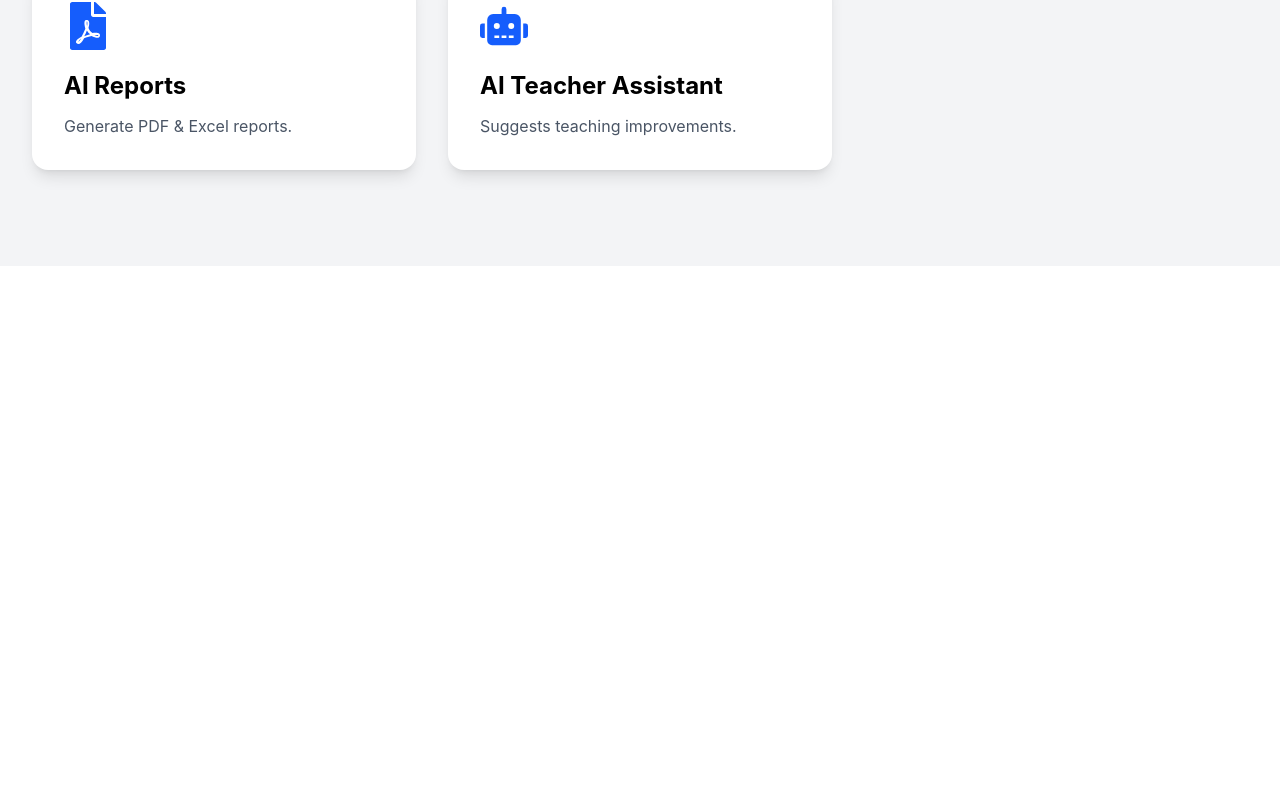
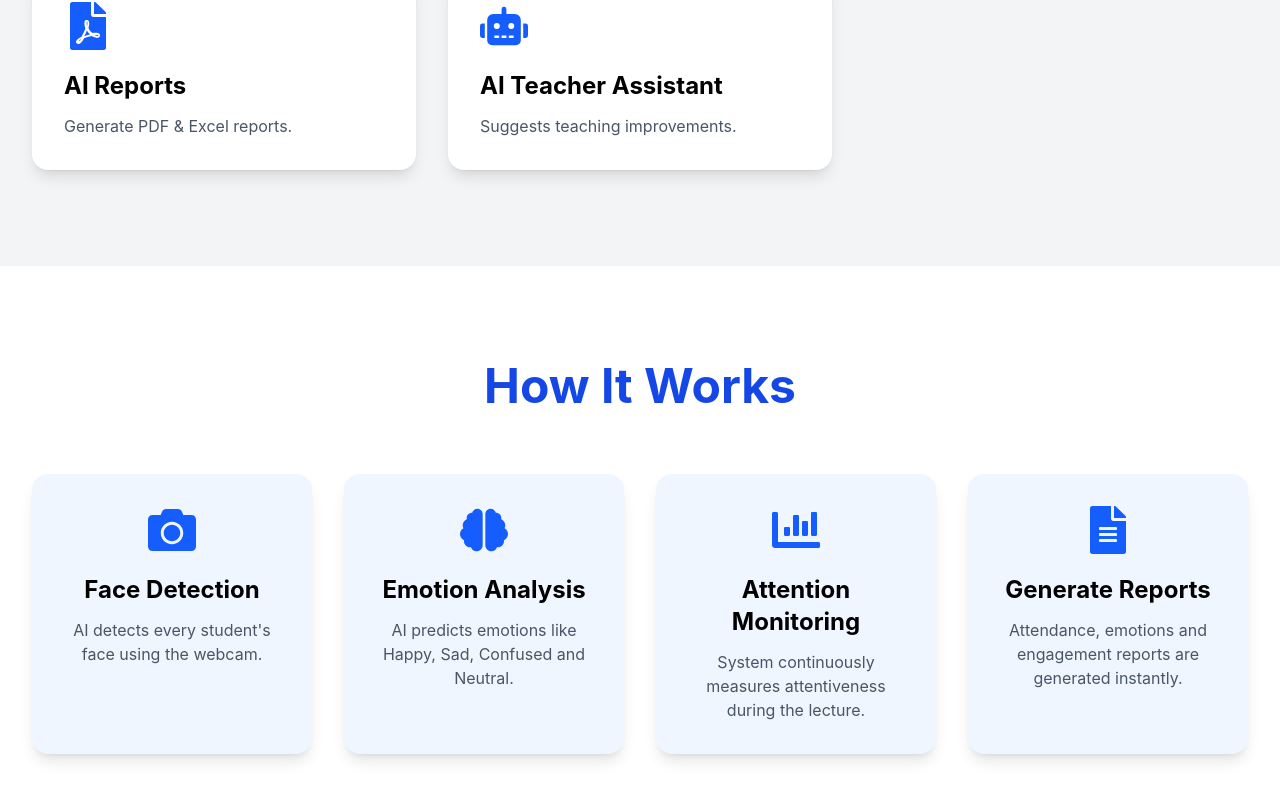
Before and after one commit to sejal-verse/Live-Facial-Emotion-Attentiveness-Monitor, a React (Vite) app in the folder ai-smart-classroom/: page / in a window 1280 px wide. Shown: the part 1832-2632 px from the top of the page. Before the commit the page ends 2098 px from the top, so only its background shows below. Built offline with nearby package versions, Linux system fonts and the light colour scheme.

Commit message:
Add landing page components

```diff
--- /dev/null
+++ b/ai-smart-classroom/src/components/HowItWorks.jsx
@@ -0,0 +1,57 @@
+import { FaCamera, FaBrain, FaChartBar, FaFileAlt } from "react-icons/fa";
+
+function HowItWorks() {
+  const steps = [
+    {
+      icon: <FaCamera />,
+      title: "Face Detection",
+      desc: "AI detects every student's face using the webcam.",
+    },
+    {
+      icon: <FaBrain />,
+      title: "Emotion Analysis",
+      desc: "AI predicts emotions like Happy, Sad, Confused and Neutral.",
+    },
+    {
+      icon: <FaChartBar />,
+      title: "Attention Monitoring",
+      desc: "System continuously measures attentiveness during the lecture.",
+    },
+    {
+      icon: <FaFileAlt />,
+      title: "Generate Reports",
+      desc: "Attendance, emotions and engagement reports are generated instantly.",
+    },
+  ];
+
+  return (
+    <section className="py-24 bg-white">
+      <h2 className="text-5xl font-bold text-center text-blue-700 mb-16">
+        How It Works
+      </h2>
+
+      <div className="max-w-7xl mx-auto grid md:grid-cols-4 gap-8 px-8">
+        {steps.map((step, index) => (
+          <div
+            key={index}
+            className="bg-blue-50 rounded-2xl shadow-lg p-8 text-center hover:scale-105 transition duration-300"
+          >
+            <div className="text-5xl text-blue-600 mb-5 flex justify-center">
+              {step.icon}
+            </div>
+
+            <h3 className="text-2xl font-bold mb-3">
+              {step.title}
+            </h3>
+
+            <p className="text-gray-600">
+              {step.desc}
+            </p>
+          </div>
+        ))}
+      </div>
+    </section>
+  );
+}
+
+export default HowItWorks;
--- a/ai-smart-classroom/src/pages/Home/home.jsx
+++ b/ai-smart-classroom/src/pages/Home/home.jsx
@@ -1,11 +1,13 @@
 import Hero from "../../components/Hero";
 import Features from "../../components/Features";
+import HowItWorks from "../../components/HowItWorks";
 
 function Home() {
   return (
     <>
       <Hero />
       <Features />
+      <HowItWorks />
     </>
   );
 }
```
Also changed, not shown: ai-smart-classroom/src/components/DashboardPreview.jsx (added), ai-smart-classroom/src/components/Testimonials.jsx (added).
